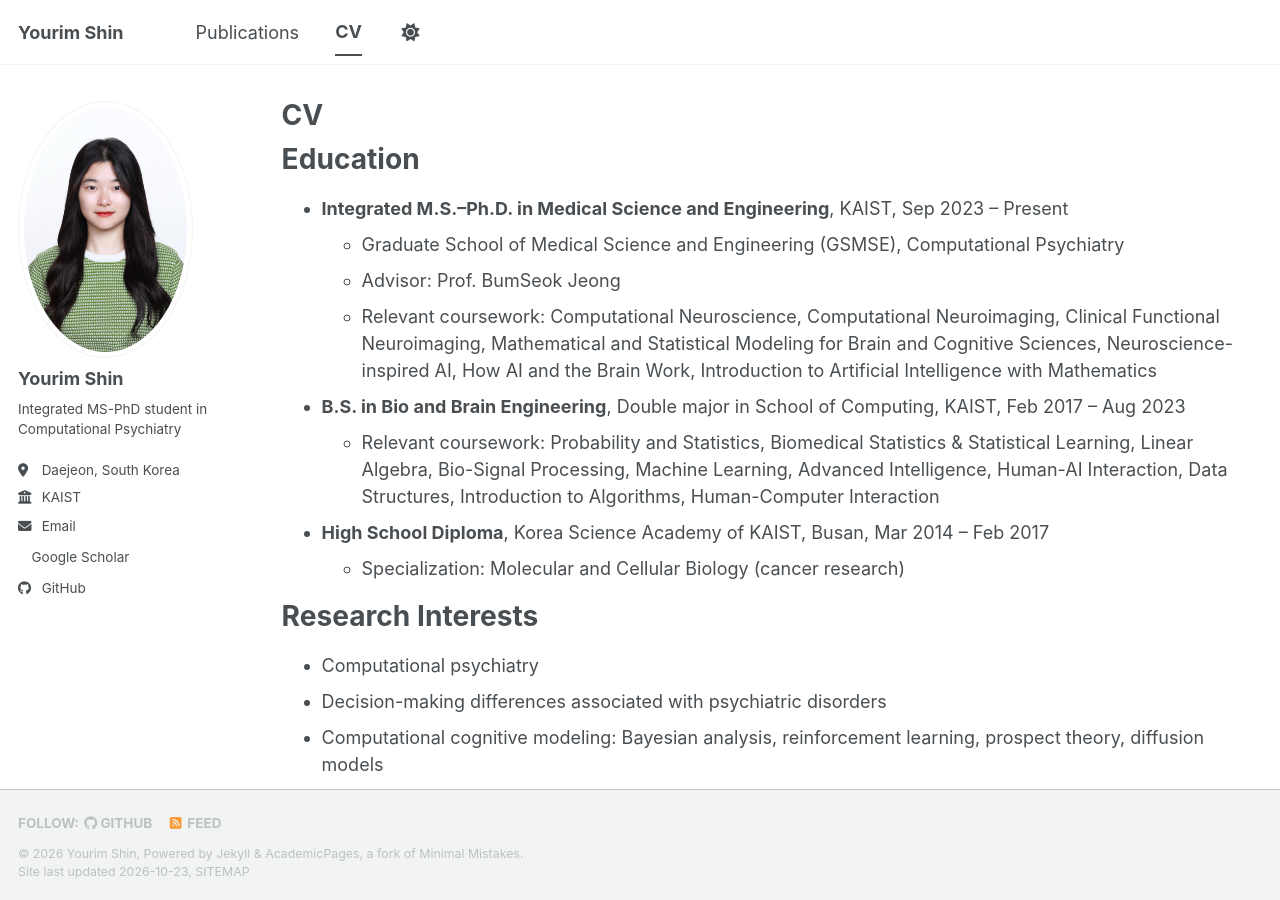
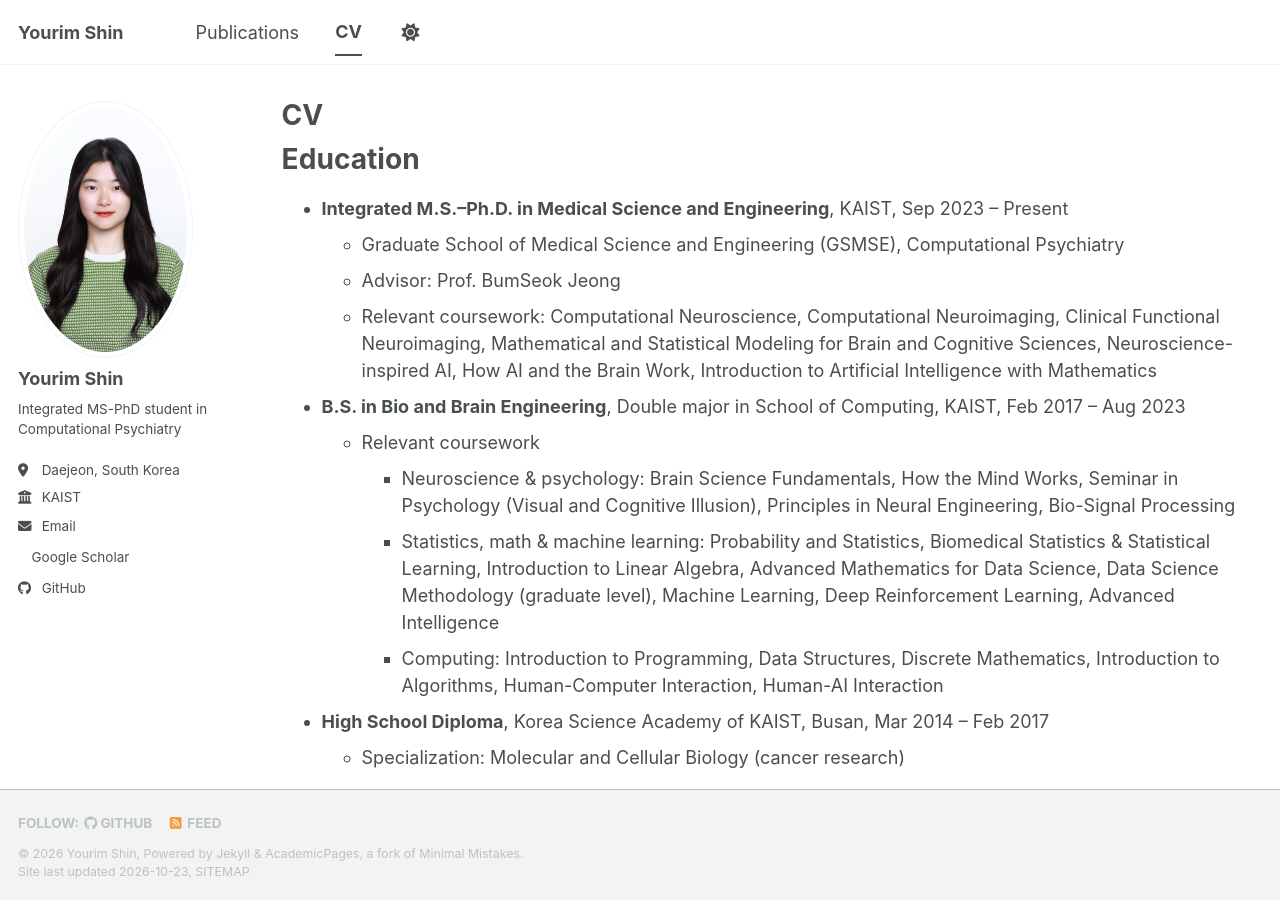
Before and after one commit to phrinee/phrinee.github.io, a Jekyll site: the page built from _pages/cv.md, in a window 1280 px wide and 900 px high. Built offline with Jekyll 4.4.1, drawn with Linux system fonts in a browser that asks for light colours; a style sheet for code colours, icons or effects is not loaded.

```diff
--- a/_pages/cv.md
+++ b/_pages/cv.md
@@ -16,7 +16,10 @@ Education
   * Advisor: Prof. BumSeok Jeong
   * Relevant coursework: Computational Neuroscience, Computational Neuroimaging, Clinical Functional Neuroimaging, Mathematical and Statistical Modeling for Brain and Cognitive Sciences, Neuroscience-inspired AI, How AI and the Brain Work, Introduction to Artificial Intelligence with Mathematics
 * **B.S. in Bio and Brain Engineering**, Double major in School of Computing, KAIST, Feb 2017 – Aug 2023
-  * Relevant coursework: Probability and Statistics, Biomedical Statistics & Statistical Learning, Linear Algebra, Bio-Signal Processing, Machine Learning, Advanced Intelligence, Human-AI Interaction, Data Structures, Introduction to Algorithms, Human-Computer Interaction
+  * Relevant coursework
+    * Neuroscience & psychology: Brain Science Fundamentals, How the Mind Works, Seminar in Psychology (Visual and Cognitive Illusion), Principles in Neural Engineering, Bio-Signal Processing
+    * Statistics, math & machine learning: Probability and Statistics, Biomedical Statistics & Statistical Learning, Introduction to Linear Algebra, Advanced Mathematics for Data Science, Data Science Methodology (graduate level), Machine Learning, Deep Reinforcement Learning, Advanced Intelligence
+    * Computing: Introduction to Programming, Data Structures, Discrete Mathematics, Introduction to Algorithms, Human-Computer Interaction, Human-AI Interaction
 * **High School Diploma**, Korea Science Academy of KAIST, Busan, Mar 2014 – Feb 2017
   * Specialization: Molecular and Cellular Biology (cancer research)
 
```
